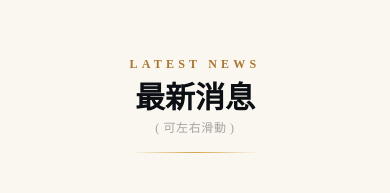
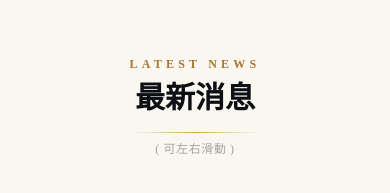
Before and after one commit to m9606286/baoci-life-website, a React (Vite) app: page / in a window 390 px wide. Shown: the part 4480-4673 px from the top of the page. Built offline with nearby package versions, Linux system fonts and the light colour scheme.

Commit message:
Update Announcement.tsx

```diff
--- a/src/components/Announcement.tsx
+++ b/src/components/Announcement.tsx
@@ -42,7 +42,7 @@ export default function Announcement() {
 
   return (
     <div className="w-full relative group/announcement px-2 sm:px-6">
-      {/* 標題區塊：保留手機版可左右滑動提示，移除桌機版提示 */}
+      {/* 標題區塊 */}
       <div className="text-center mb-6 relative">
         <p className="font-serif-tc text-gold-600 text-xs sm:text-sm tracking-[0.35em] uppercase font-bold">
           LATEST NEWS
@@ -53,12 +53,12 @@ export default function Announcement() {
           </h2>
         </div>
 
-        {/* 手機版專用的小字提示（置於下方） */}
-        <p className="sm:hidden text-xs text-stone-400 mt-1 tracking-wider font-serif-tc">
+        <div className="gold-divider w-32 mx-auto mt-4" />
+
+        {/* 手機版專用的小字提示（改置於質感金線下方） */}
+        <p className="sm:hidden text-xs text-stone-400 mt-2 tracking-wider font-serif-tc">
           ( 可左右滑動 )
         </p>
-
-        <div className="gold-divider w-32 mx-auto mt-4" />
       </div>
 
       {/* 左右切換按鈕：桌機版顯示 */}
```
